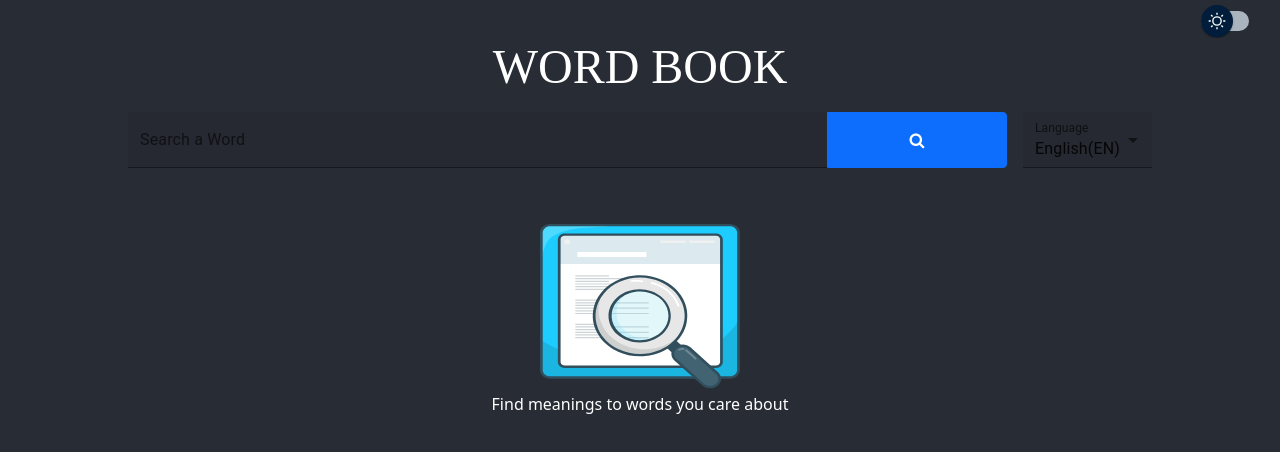
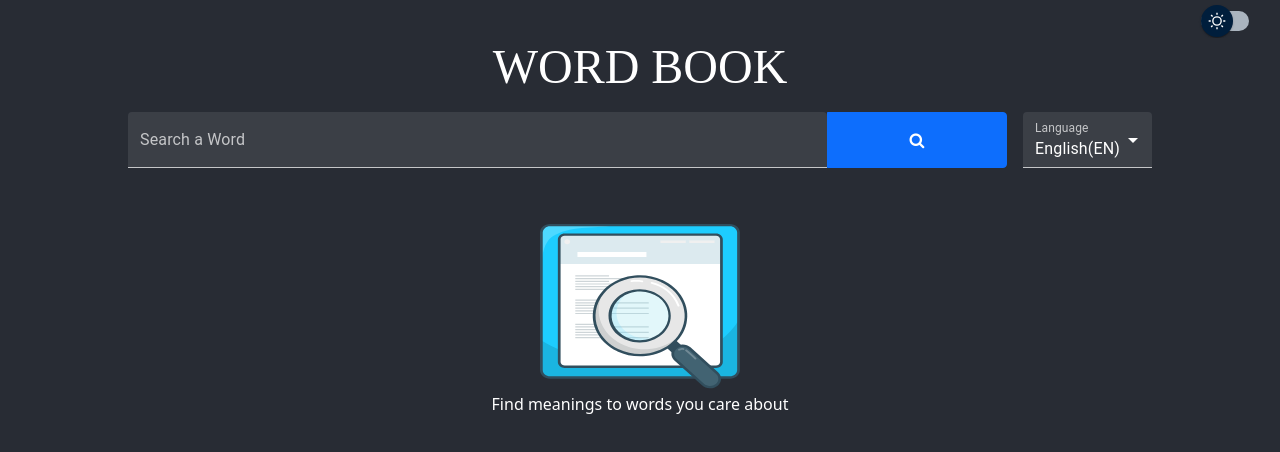
Before and after one commit to marveldev/my-dictionary, a React (Create React App) app: page / in a window 1280 px wide. Shown: the top 452 px of the page. Built offline with nearby package versions, Linux system fonts and the light colour scheme.

Commit message:
add dark theme

```diff
--- a/src/App.js
+++ b/src/App.js
@@ -10,7 +10,7 @@ const App = () => {
     <div className={`${theme} app`}>
       <ThemeSwitcher darkTheme={darkTheme} setDarkTheme={setDarkTheme} />
       <h1 className="text-center">WORD BOOK</h1>
-      <Form setDefinitions={setDefinitions} />
+      <Form setDefinitions={setDefinitions} darkTheme={darkTheme} />
       <Output definitions={definitions} />
     </div>
   )
--- a/src/components/form/Form.jsx
+++ b/src/components/form/Form.jsx
@@ -1,11 +1,17 @@
 import { useState } from 'react'
-import { MenuItem, TextField } from '@mui/material'
+import { MenuItem, TextField, createTheme, ThemeProvider } from '@mui/material'
 
-const Form = ({ setDefinitions }) => {
+const Form = ({ setDefinitions, darkTheme }) => {
   const languages = ['English(EN)', 'French(FR)', 'German(DE)', 'Spanish(ES)', 'Italian(IT)']
   const [selectedLanguage, setSelectedLanguage] = useState('English(EN)')
   const languageShortCode = selectedLanguage.slice(-3, -1)
   const [word, setWord] = useState('')
+
+  const theme = createTheme({
+    palette: {
+      mode: darkTheme ? 'dark' : 'light'
+    }
+  })
 
   const changeLanguage = value => {
     setDefinitions([])
@@ -25,6 +31,7 @@ const Form = ({ setDefinitions }) => {
 
   return (
     <div className="form d-flex gap-3 text m-auto my-3">
+      <ThemeProvider theme={theme}>
         <form
           className="d-flex flex-grow-1"
           onSubmit={event => fetchSearchData(event)}
@@ -60,6 +67,7 @@ const Form = ({ setDefinitions }) => {
             ))}
           </TextField>
         </div>
+      </ThemeProvider>
     </div>
   )
 }
--- a/src/components/output/Output.jsx
+++ b/src/components/output/Output.jsx
@@ -13,7 +13,7 @@ const Output = ({ definitions }) => {
       {definitions?.meanings && (
         <div className="definitions-wrapper m-auto overflow-auto">
           <div className="header position-fixed ps-lg-5 d-flex py-2 gap-2">
-            <button className="border-0 pointer-event">
+            <button className="border-0 pointer-event bg-transparent">
               <img src={soundIcon} alt="sound icon"/>
             </button>
             <div>
--- a/src/index.css
+++ b/src/index.css
@@ -7,11 +7,6 @@ body {
   width: 100%;
   height: 100%;
   transition: all 0.5s linear 0s;
-}
-
-.dark {
-  background: #282C34;
-  color: #fff;
 }
 
 h1 {
@@ -48,6 +43,19 @@ button:active {
   margin-top: 5em;
 }
 
+.dark {
+  background: #282C34;
+  color: #fff;
+}
+
+.dark .definitions-wrapper {
+  background: #202E3C;
+}
+
+.dark .header {
+  background: #202E3C;
+}
+
 @media screen and (max-width: 628px) {
   .form {
     gap: 1em;
```
Lines whose indentation alone changed are shown as unchanged.
